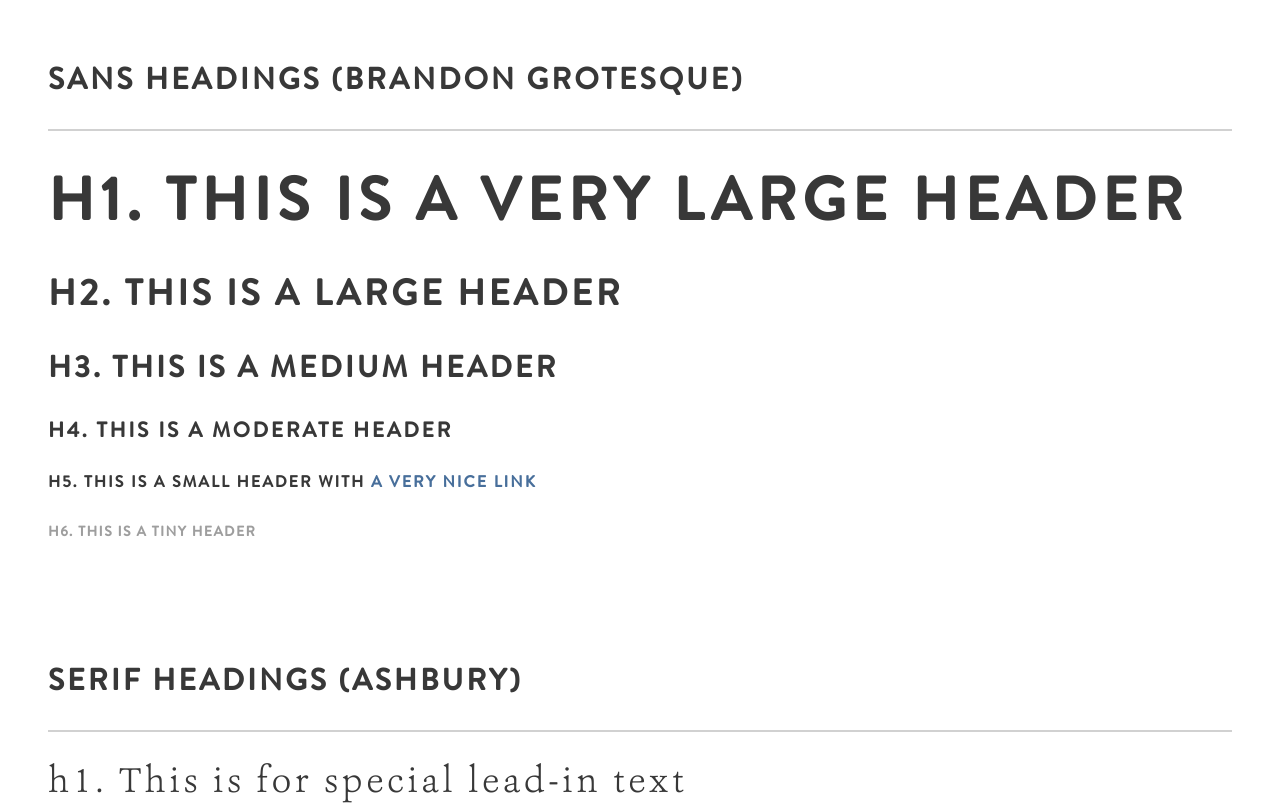
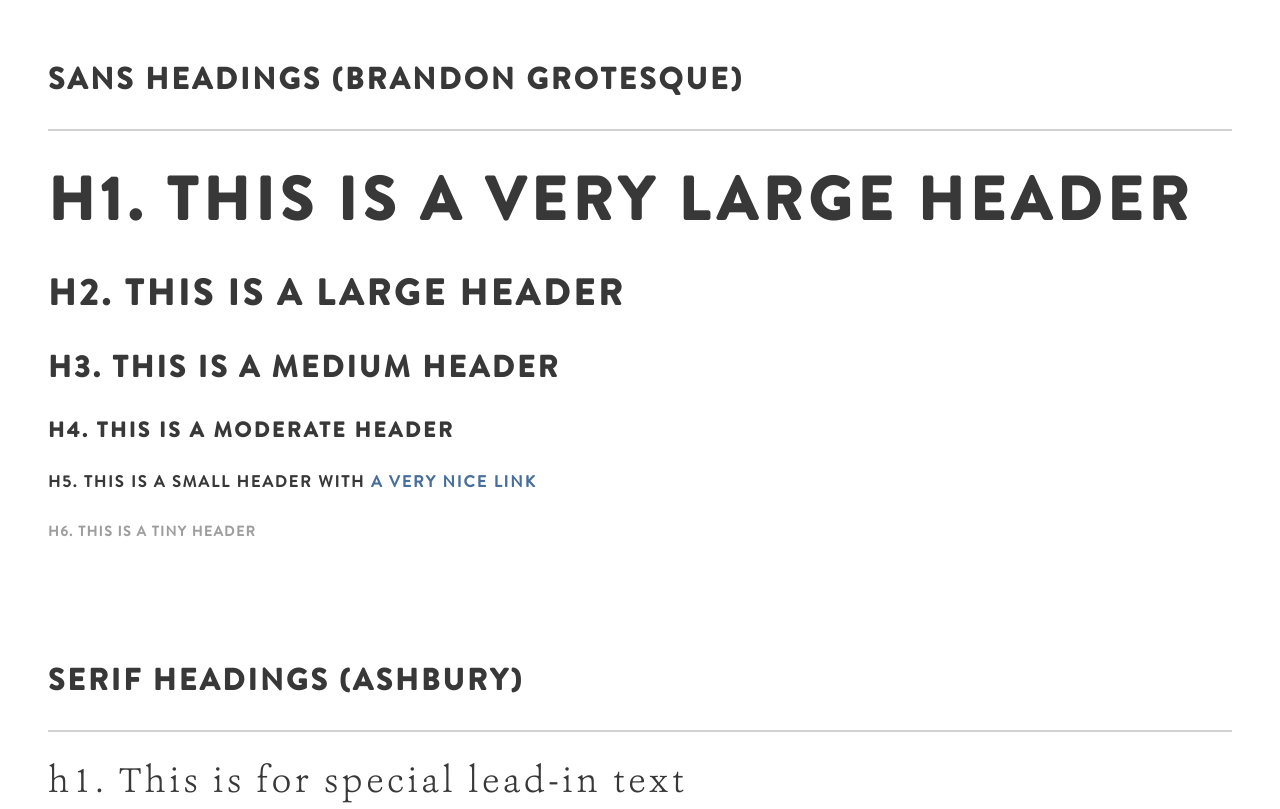
Before and after one commit to courtneybradford/citizenry_style_guide, a website: page app/index.html in a window 1280 px wide. Shown: the top 809 px of the page. Drawn offline with Linux system fonts and the light colour scheme.

Commit message:
H1-H4 are bold

```diff
--- a/app/scripts/main.js
+++ b/app/scripts/main.js
@@ -8,3 +8,4 @@
 //# sourceMappingURL=main.js.map
 //# sourceMappingURL=main.js.map
 //# sourceMappingURL=main.js.map
+//# sourceMappingURL=main.js.map
--- a/app/styles/_fonts.scss
+++ b/app/styles/_fonts.scss
@@ -12,3 +12,13 @@
     font-family: AshburyLight;
     src: url(../fonts/ashburylig-webfont.ttf);
 }
+
+@font-face {
+	font-family: BrandonGrotesqueBld;
+	src: url(../fonts/brandon_bld-webfont.ttf)
+}
+
+@font-face {
+	font-family: BrandonGrotesqueBlk;
+	src: url(../fonts/BrandonGrotesque-Black.ttf)
+}
--- a/app/styles/main.scss
+++ b/app/styles/main.scss
@@ -73,17 +73,16 @@
 // --------------------------------- Headings ---------------------------------
 h1 {
   font-size: 3.75em;
-  font-family: 'BrandonGrotesque';
+  font-family: 'BrandonGrotesqueBld';
   text-transform: uppercase;
   font-weight: 800;
   line-height: 1;
   letter-spacing: 0.1em;
 }
 
-
 h2 {
   font-size: 2.25em;
-  font-family: 'BrandonGrotesque';
+  font-family: 'BrandonGrotesqueBld';
   text-transform: uppercase;
   line-height: 1.3em;
   font-weight: 700;
@@ -92,7 +91,7 @@
 
 h3 {
   font-size: 1.875em;
-  font-family: 'BrandonGrotesque';
+  font-family: 'BrandonGrotesqueBld';
   font-weight: 700;
   text-transform: uppercase;
   line-height: 1.3em;
@@ -101,7 +100,7 @@
 
 h4 {
   font-size: 1.3125em;
-  font-family: 'BrandonGrotesque';
+  font-family: 'BrandonGrotesqueBld';
   font-weight: 700;
   text-transform: uppercase;
   line-height: 1.3em;
```
Also changed, not shown: app/fonts/BrandonGrotesque-Black.ttf (added), app/styles/main.css, 1 other file.
